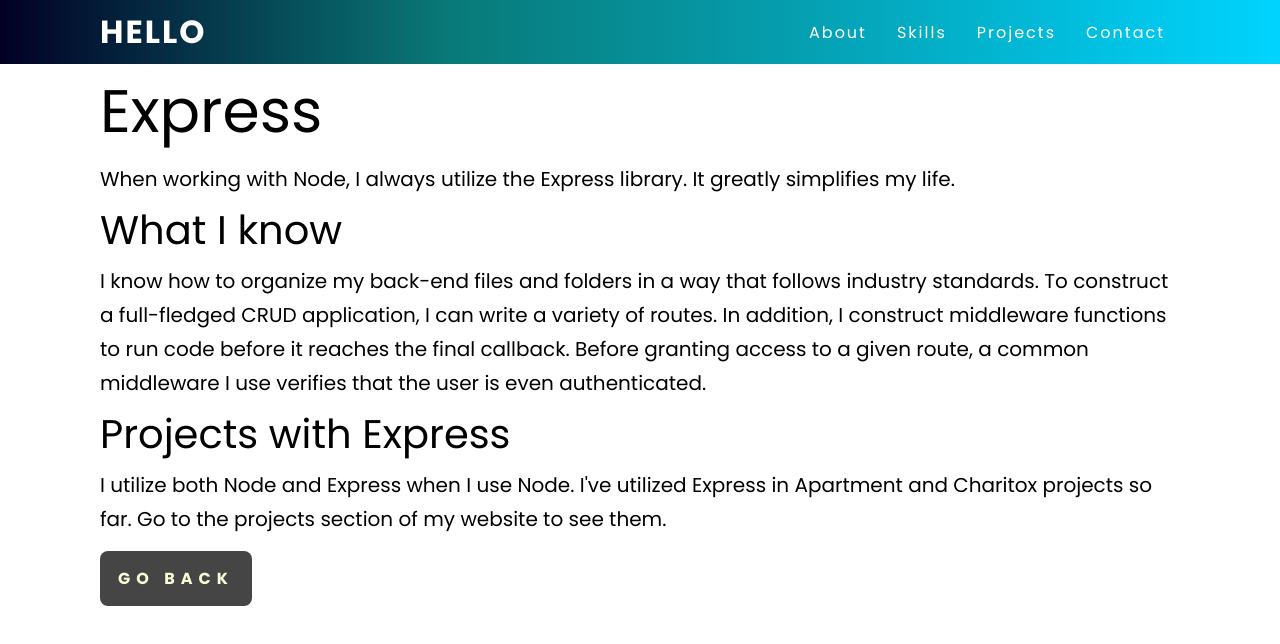
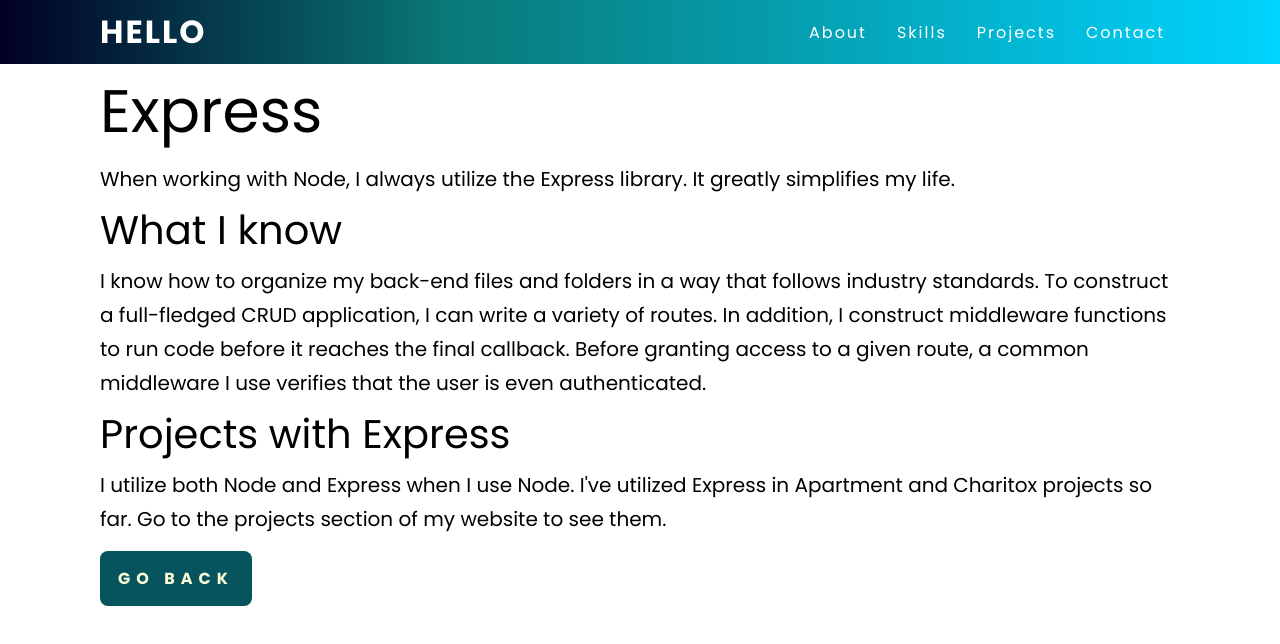
Before and after one commit to kaderabdul79/portfolio-developing-by-react, a React (Create React App) app: page /skills/express in a window 1280 px wide. Shown: the top 644 px of the page. Built offline with nearby package versions, Linux system fonts and the light colour scheme.

Commit message:
fixed the goback button style

```diff
--- a/src/pages/projectDetails/ProjectDetails.css
+++ b/src/pages/projectDetails/ProjectDetails.css
@@ -12,16 +12,3 @@
 .ProjectDetails_sub-header {
     font-size: 32px;
 }
-.go-back {
-    display: inline-block;
-    margin-top: 15px;
-    text-decoration: none;
-    background-color: rgba(20,20,20,.788);
-    padding: 14px 18px;
-    color: #fbfcd5;
-    font-size: 16px;
-    border-radius: 8px;
-    letter-spacing: 6px;
-    font-weight: 700;
-    text-transform: uppercase;
-}
--- a/src/pages/skillDetails/SkillDetails.css
+++ b/src/pages/skillDetails/SkillDetails.css
@@ -16,7 +16,7 @@
     display: inline-block;
     margin-top: 15px;
     text-decoration: none;
-    background-color: rgba(20,20,20,.788);
+    background-color: #07535E;
     padding: 14px 18px;
     color: #fbfcd5;
     font-size: 16px;
@@ -24,4 +24,8 @@
     letter-spacing: 6px;
     font-weight: 700;
     text-transform: uppercase;
+    transition: .3s;
 }
+.go-back:hover{
+    background-color: #06929D;
+}
```
